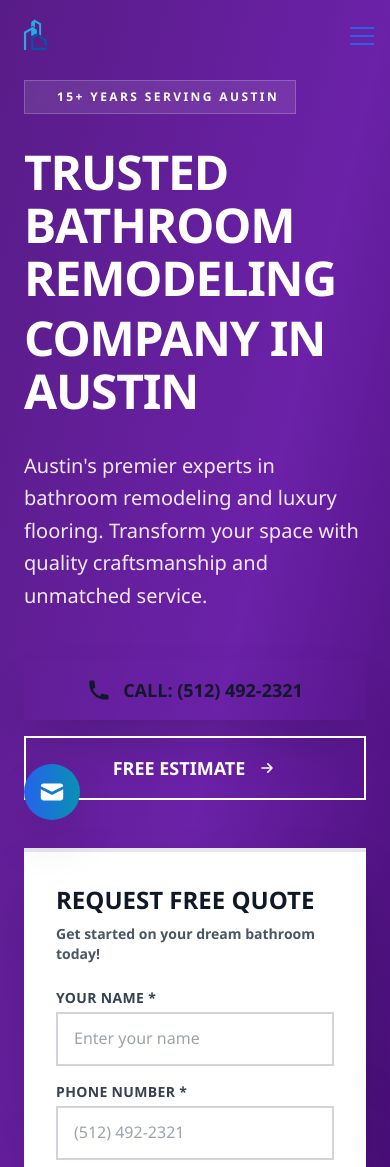
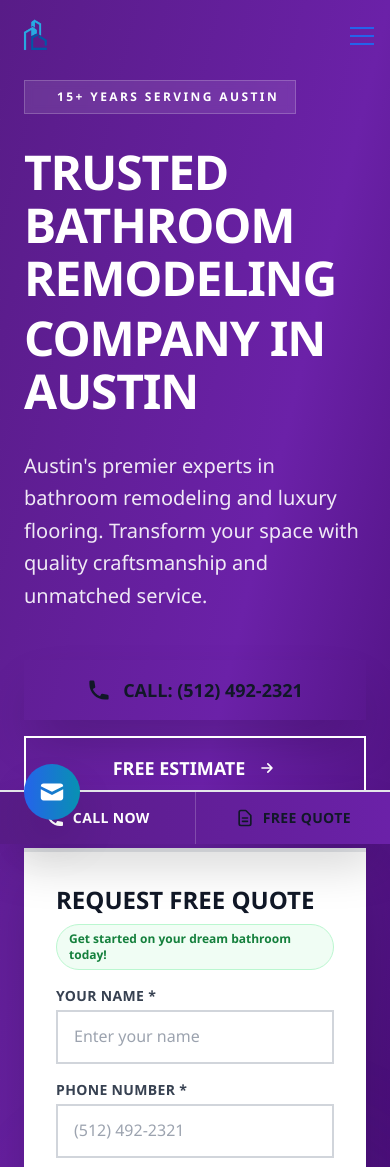
Before and after one commit to aMarketology/Premier-Bathroom-Ben, a Next.js app: page /get-started in a window 390 px wide. Shown: the top 1167 px of the page. Built offline with nearby package versions, Linux system fonts and the light colour scheme.

Commit message:
feat: ad landing page upgrades — URL param service pre-selection, dynamic headlines, trust strip, sticky mobile bar, conversion tag on thank-you, service CTAs routed to /get-started

```diff
--- a/app/get-started/page.tsx
+++ b/app/get-started/page.tsx
@@ -3,9 +3,41 @@
 import { motion } from 'framer-motion'
 import Link from 'next/link'
 import Image from 'next/image'
-import { useState } from 'react'
+import { useState, useEffect } from 'react'
 import Navigation from '../components/Navigation'
 import Footer from '../components/Footer'
+
+// Per-service dynamic messaging — keyed to the dropdown value / URL ?service= param
+const SERVICE_CONFIG: Record<string, { headline: string; tagline: string; formTitle: string; urgency: string; badge: string }> = {
+  'tub-conversion': {
+    headline: 'TUB-TO-SHOWER CONVERSION IN AUSTIN',
+    tagline: 'Fast, clean, and warrantied. Most installs complete in just 1 day with minimal disruption to your home.',
+    formTitle: 'GET YOUR FREE CONVERSION QUOTE',
+    urgency: '⚡ Most conversions complete in 1 day!',
+    badge: 'TUB TO SHOWER SPECIALIST',
+  },
+  'walk-in-bath': {
+    headline: 'WALK-IN BATH INSTALLATION IN AUSTIN',
+    tagline: 'Safe, ADA-compliant walk-in baths for Austin homeowners. Lifetime warranty included — free in-home estimate.',
+    formTitle: 'GET YOUR FREE WALK-IN BATH QUOTE',
+    urgency: '♿ ADA-compliant · Lifetime warranty included',
+    badge: 'ACCESSIBILITY SPECIALIST',
+  },
+  'shower-remodel': {
+    headline: 'CUSTOM SHOWER REMODEL IN AUSTIN',
+    tagline: 'Frameless glass, custom tile, premium fixtures. Designed and installed by Austin\'s most trusted remodelers.',
+    formTitle: 'GET YOUR FREE SHOWER QUOTE',
+    urgency: '✨ Frameless glass · Custom tile · 2–4 week installs',
+    badge: 'SHOWER REMODEL SPECIALIST',
+  },
+}
+const DEFAULT_CONFIG = {
+  headline: 'TRUSTED BATHROOM REMODELING COMPANY IN AUSTIN',
+  tagline: "Austin's premier experts in bathroom remodeling and luxury flooring. Transform your space with quality craftsmanship and unmatched service.",
+  formTitle: 'REQUEST FREE QUOTE',
+  urgency: 'Get started on your dream bathroom today!',
+  badge: '15+ YEARS SERVING AUSTIN',
+}
 
 export default function GetStarted() {
   const [heroFormData, setHeroFormData] = useState({
@@ -15,9 +47,23 @@ export default function GetStarted() {
     service: '',
     smsConsent: false
   })
+  // Track the service param from URL for dynamic headline (separate from dropdown state)
+  const [urlService, setUrlService] = useState('')
   const [heroLoading, setHeroLoading] = useState(false)
   const [heroSubmitted, setHeroSubmitted] = useState(false)
   const [heroError, setHeroError] = useState('')
+
+  // Read ?service= URL param on mount and pre-select dropdown + set dynamic messaging
+  useEffect(() => {
+    const params = new URLSearchParams(window.location.search)
+    const svc = params.get('service') ?? ''
+    if (svc) {
+      setUrlService(svc)
+      setHeroFormData(prev => ({ ...prev, service: svc }))
+    }
+  }, [])
+
+  const config = SERVICE_CONFIG[urlService] ?? DEFAULT_CONFIG
 
   const handleHeroChange = (e: React.ChangeEvent<HTMLInputElement | HTMLSelectElement>) => {
     const target = e.target
@@ -96,7 +142,7 @@ export default function GetStarted() {
                 className="inline-flex items-center gap-2 px-4 py-2 bg-white/10 backdrop-blur-sm border border-white/20"
               >
                 <div className="w-2 h-2 bg-accent-gold animate-pulse" />
-                <span className="text-xs font-bold text-white uppercase tracking-[0.2em]">15+ YEARS SERVING AUSTIN</span>
+                <span className="text-xs font-bold text-white uppercase tracking-[0.2em]">{config.badge}</span>
               </motion.div>
 
               {/* Main Headline */}
@@ -107,8 +153,17 @@ export default function GetStarted() {
                 className="space-y-4"
               >
                 <h1 className="text-5xl md:text-6xl lg:text-7xl font-display font-extrabold text-white leading-[1.1] uppercase tracking-tight">
-                  TRUSTED BATHROOM REMODELING
-                  <span className="block text-accent-gold mt-2">COMPANY IN AUSTIN</span>
+                  {config.headline.includes('COMPANY IN AUSTIN') ? (
+                    <>
+                      TRUSTED BATHROOM REMODELING
+                      <span className="block text-accent-gold mt-2">COMPANY IN AUSTIN</span>
+                    </>
+                  ) : (
+                    <>
+                      {config.headline.replace(' IN AUSTIN', '')}
+                      <span className="block text-accent-gold mt-2">IN AUSTIN</span>
+                    </>
+                  )}
                 </h1>
               </motion.div>
 
@@ -119,7 +174,7 @@ export default function GetStarted() {
                 transition={{ duration: 0.8, delay: 0.35 }}
                 className="text-xl md:text-2xl text-white/90 font-light leading-relaxed"
               >
-                Austin's premier experts in bathroom remodeling and luxury flooring. Transform your space with quality craftsmanship and unmatched service.
+                {config.tagline}
               </motion.p>
 
               {/* CTA Buttons Row */}
@@ -159,8 +214,12 @@ export default function GetStarted() {
                 transition={{ duration: 0.8, delay: 0.8 }}
                 className="p-8 bg-white shadow-2xl border-t-4 border-accent-gold"
               >
-                <h3 className="text-2xl font-display font-extrabold text-gray-900 mb-2 uppercase">REQUEST FREE QUOTE</h3>
-                <p className="text-sm text-gray-600 mb-6 font-semibold">Get started on your dream bathroom today!</p>
+                <h3 className="text-2xl font-display font-extrabold text-gray-900 mb-2 uppercase">{config.formTitle}</h3>
+                <p className="text-sm font-semibold mb-4">
+                  <span className="inline-flex items-center gap-1.5 px-3 py-1.5 bg-green-50 border border-green-200 text-green-700 rounded-full text-xs font-bold">
+                    {config.urgency}
+                  </span>
+                </p>
 
                 {heroSubmitted && (
                   <div className="mb-6 p-4 bg-green-50 border border-green-200 text-green-700 rounded-lg">
@@ -1116,7 +1175,8 @@ export default function GetStarted() {
             </a>
 
             <Link
-              href="/contact"
+              href="/get-started"
+              onClick={() => window.scrollTo({ top: 0, behavior: 'smooth' })}
               className="inline-flex items-center justify-center gap-3 px-10 py-5 bg-slate-900/50 border-2 border-slate-800 rounded-lg font-semibold text-lg text-slate-300 hover:bg-slate-800/50 hover:border-slate-700 backdrop-blur-sm transition-all duration-300"
             >
               Get Free Quote
@@ -1136,6 +1196,32 @@ export default function GetStarted() {
       </section>
 
       <Footer />
+
+      {/* === STICKY MOBILE CALL BAR === */}
+      <div className="fixed bottom-0 left-0 right-0 z-50 md:hidden bg-gradient-to-r from-purple-900 to-purple-800 border-t-2 border-accent-gold shadow-2xl">
+        <div className="flex">
+          <a
+            href="tel:512-492-2321"
+            className="flex-1 flex items-center justify-center gap-2 py-4 text-white font-bold text-sm uppercase tracking-wide"
+          >
+            <svg className="w-5 h-5" fill="currentColor" viewBox="0 0 20 20">
+              <path d="M2 3a1 1 0 011-1h2.153a1 1 0 01.986.836l.74 4.435a1 1 0 01-.54 1.06l-1.548.773a11.037 11.037 0 006.105 6.105l.774-1.548a1 1 0 011.059-.54l4.435.74a1 1 0 01.836.986V17a1 1 0 01-1 1h-2C7.82 18 2 12.18 2 5V3z" />
+            </svg>
+            Call Now
+          </a>
+          <div className="w-px bg-white/20" />
+          <a
+            href="#"
+            onClick={(e) => { e.preventDefault(); window.scrollTo({ top: 0, behavior: 'smooth' }) }}
+            className="flex-1 flex items-center justify-center gap-2 py-4 bg-accent-gold text-gray-900 font-bold text-sm uppercase tracking-wide"
+          >
+            <svg className="w-5 h-5" fill="none" stroke="currentColor" viewBox="0 0 24 24">
+              <path strokeLinecap="round" strokeLinejoin="round" strokeWidth={2} d="M9 12h6m-6 4h6m2 5H7a2 2 0 01-2-2V5a2 2 0 012-2h5.586a1 1 0 01.707.293l5.414 5.414a1 1 0 01.293.707V19a2 2 0 01-2 2z" />
+            </svg>
+            Free Quote
+          </a>
+        </div>
+      </div>
     </div>
   )
 }
--- a/app/services/shower-remodel-austin/page.tsx
+++ b/app/services/shower-remodel-austin/page.tsx
@@ -133,7 +133,7 @@ export default function ShowerRemodelAustin() {
                   Call 512-492-2321
                 </a>
                 <Link
-                  href="/contact"
+                  href="/get-started?service=shower-remodel"
                   className="inline-flex items-center justify-center gap-2 px-8 py-4 bg-white border-2 border-blue-600 rounded-lg font-medium text-blue-600 hover:bg-blue-50 transition-all text-lg"
                 >
                   Free Design Quote
@@ -346,7 +346,7 @@ export default function ShowerRemodelAustin() {
                 Call 512-492-2321
               </a>
               <Link
-                href="/contact"
+                href="/get-started?service=shower-remodel"
                 className="inline-flex items-center justify-center gap-2 px-8 py-4 bg-transparent border-2 border-white rounded-lg font-medium text-white hover:bg-white/10 transition-all text-lg"
               >
                 Get Free Design Quote
--- a/app/services/tub-to-shower-conversion-austin/page.tsx
+++ b/app/services/tub-to-shower-conversion-austin/page.tsx
@@ -201,7 +201,7 @@ export default function TubToShowerConversionAustin() {
                   Call 512-492-2321
                 </a>
                 <Link
-                  href="/contact"
+                  href="/get-started?service=tub-conversion"
                   className="inline-flex items-center justify-center gap-2 px-8 py-4 bg-white border-2 border-cyan-600 rounded-lg font-medium text-cyan-600 hover:bg-cyan-50 transition-all text-lg"
                 >
                   Get Free Quote
@@ -337,7 +337,7 @@ export default function TubToShowerConversionAustin() {
                 </ul>
 
                 <Link
-                  href="/contact"
+                  href="/get-started?service=tub-conversion"
                   className={`block text-center px-6 py-3 rounded-lg font-medium transition-all ${
                     option.popular
                       ? 'bg-white text-cyan-600 hover:bg-cyan-50'
@@ -486,7 +486,7 @@ export default function TubToShowerConversionAustin() {
                 Call 512-492-2321
               </a>
               <Link
-                href="/contact"
+                href="/get-started?service=tub-conversion"
                 className="inline-flex items-center justify-center gap-2 px-8 py-4 bg-transparent border-2 border-white rounded-lg font-medium text-white hover:bg-white/10 transition-all text-lg"
               >
                 Schedule Free Quote
--- a/app/services/walk-in-bath-austin/page.tsx
+++ b/app/services/walk-in-bath-austin/page.tsx
@@ -125,7 +125,7 @@ export default function WalkInBathAustin() {
                   Call 512-492-2321
                 </a>
                 <Link
-                  href="/contact"
+                  href="/get-started?service=walk-in-bath"
                   className="inline-flex items-center justify-center gap-2 px-8 py-4 bg-white border-2 border-cyan-600 rounded-lg font-medium text-cyan-600 hover:bg-cyan-50 transition-all text-lg"
                 >
                   Free Consultation
@@ -254,7 +254,7 @@ export default function WalkInBathAustin() {
 
               <div className="pt-6">
                 <Link
-                  href="/contact"
+                  href="/get-started?service=walk-in-bath"
                   className="inline-flex items-center gap-2 px-8 py-4 bg-gradient-to-r from-cyan-600 to-blue-600 rounded-lg font-medium text-white hover:shadow-lg hover:shadow-cyan-500/40 transition-all"
                 >
                   Get Your Free Quote
@@ -377,7 +377,7 @@ export default function WalkInBathAustin() {
                 Call 512-492-2321 Now
               </a>
               <Link
-                href="/contact"
+                href="/get-started?service=walk-in-bath"
                 className="inline-flex items-center justify-center gap-2 px-8 py-4 bg-transparent border-2 border-white rounded-lg font-medium text-white hover:bg-white/10 transition-all text-lg"
               >
                 Request Free Quote
```
Also changed, not shown: app/thank-you/page.tsx (+18 -0 lines).
